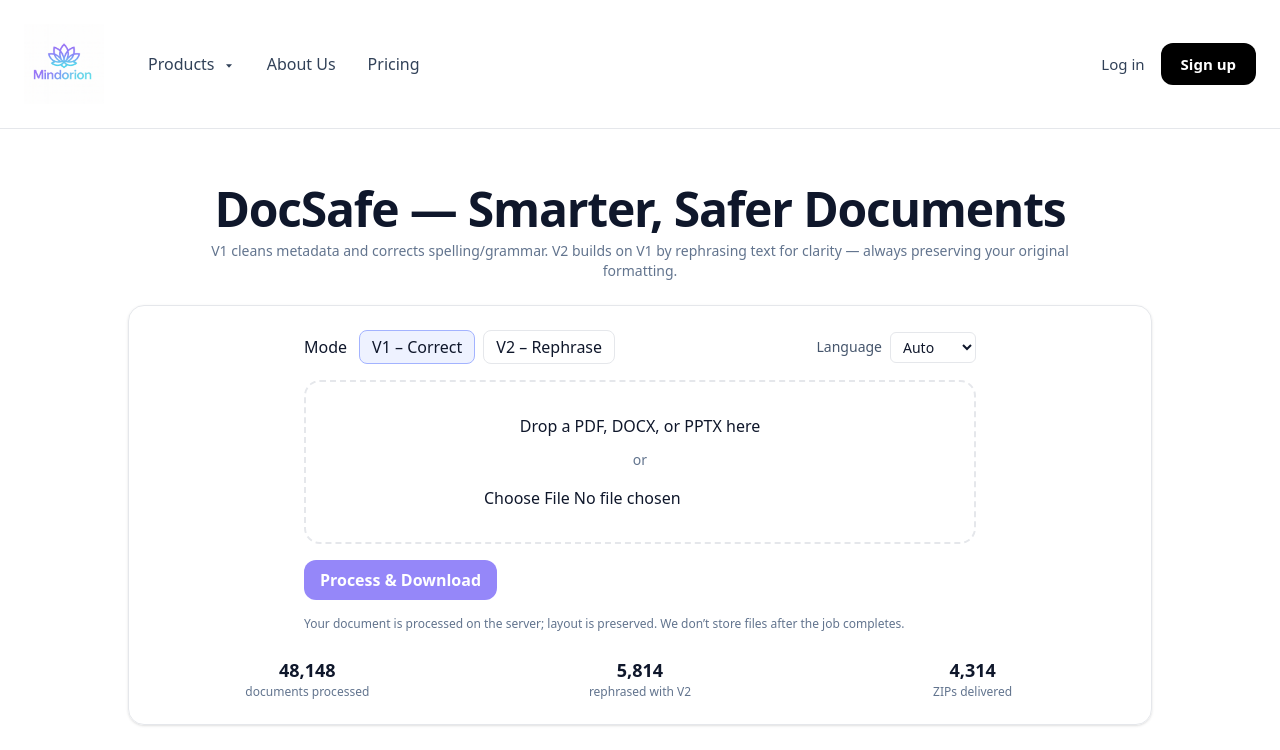
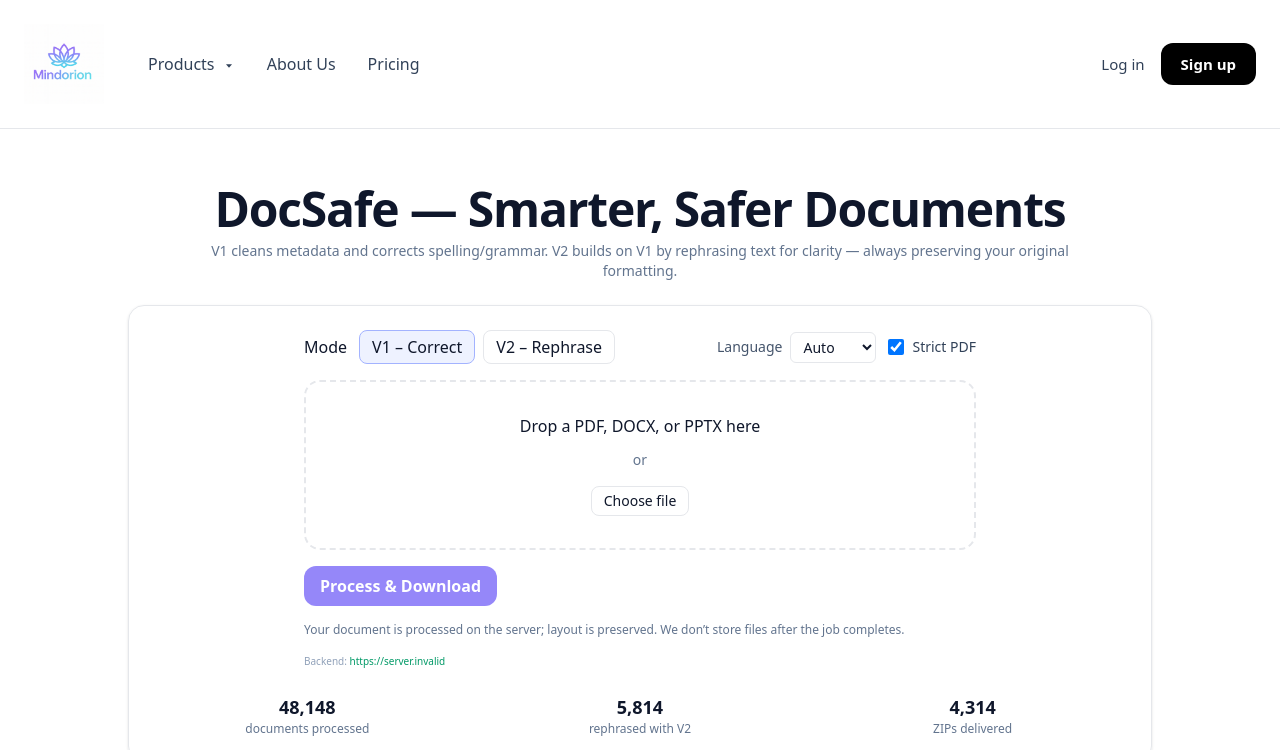
Before and after one commit to Docsafecompany/nextjs-enterprise-mindorion, a Next.js app: page /products/docsafe in a window 1280 px wide. Shown: the top 750 px of the page. Built offline with nearby package versions, Linux system fonts and the light colour scheme; no server answers.

Commit message:
chore: trigger redeploy

```diff
--- a/app/components/DocSafeUploader.tsx
+++ b/app/components/DocSafeUploader.tsx
@@ -3,10 +3,13 @@ import * as React from "react";
 
 type Mode = "correct" | "rephrase";
 
+const BACKEND = process.env.NEXT_PUBLIC_BACKEND_URL || ""; // e.g. https://docsafe-backend-beta-1.onrender.com
+
 export default function DocSafeUploader() {
   const [file, setFile] = React.useState<File | null>(null);
   const [mode, setMode] = React.useState<Mode>("correct");
-  const [lang, setLang] = React.useState<string>("auto");
+  const [lang, setLang] = React.useState<string>("auto"); // pas utilisé par le backend (on le garde pour UI)
+  const [strictPdf, setStrictPdf] = React.useState<boolean>(true); // option backend
   const [busy, setBusy] = React.useState(false);
   const [error, setError] = React.useState<string | null>(null);
 
@@ -23,40 +26,45 @@ export default function DocSafeUploader() {
 
   async function handleProcess() {
     if (!file) return;
+    if (!BACKEND) {
+      setError("Missing NEXT_PUBLIC_BACKEND_URL on the frontend.");
+      return;
+    }
+
     setBusy(true);
     setError(null);
     try {
+      // === APPEL DIRECT AU BACKEND RENDER ===
+      const endpoint = `${BACKEND}/${mode === "rephrase" ? "clean-v2" : "clean"}`;
+
       const fd = new FormData();
-      fd.set("file", file);
-      fd.set("mode", mode);
-      fd.set("lang", lang);
+      fd.append("file", file);                 // le backend attend "file"
+      fd.append("strictPdf", String(strictPdf)); // "true" | "false" (option PDF)
 
-      const res = await fetch("/api/docsafe", {
-        method: "POST",
-        body: fd,
-      });
+      const res = await fetch(endpoint, { method: "POST", body: fd });
 
       if (!res.ok) {
-        const msg = await res.text();
-        throw new Error(msg || "Processing failed");
+        const msg = await res.text().catch(() => "");
+        throw new Error(msg || `HTTP ${res.status}`);
       }
 
-      // Cas FICHIER renvoyé par le proxy
+      // Réponse = ZIP binaire (docsafe_v1_result.zip / docsafe_v2_result.zip)
       const blob = await res.blob();
       const url = URL.createObjectURL(blob);
 
-      // Tente d’extraire un nom depuis Content-Disposition
+      // Nom de fichier par défaut si le header est absent
       const cd = res.headers.get("content-disposition") || "";
       const match = cd.match(/filename="([^"]+)"/);
-      const filename = match?.[1] || `docsafe_${mode}.${file.name.split(".").pop()}`;
+      const fallback = mode === "rephrase" ? "docsafe_v2_result.zip" : "docsafe_v1_result.zip";
+      const filename = match?.[1] || fallback;
 
       const a = document.createElement("a");
       a.href = url;
       a.download = filename;
+      document.body.appendChild(a);
       a.click();
+      a.remove();
       URL.revokeObjectURL(url);
-
-      // Cas JSON (jobId) → ici tu ferais un polling GET /api/docsafe?id=...
     } catch (e: any) {
       setError(e?.message ?? "Unknown error");
     } finally {
@@ -66,36 +74,56 @@ export default function DocSafeUploader() {
 
   return (
     <div className="mx-auto max-w-2xl space-y-4">
-      {/* Mode */}
-      <div className="flex items-center gap-3">
+      {/* Mode + Strict PDF */}
+      <div className="flex flex-wrap items-center gap-3">
         <label className="font-medium">Mode</label>
         <div className="flex items-center gap-2">
           <button
-            className={`rounded-lg border px-3 py-1 ${mode === "correct" ? "bg-indigo-50 border-indigo-300" : ""}`}
+            type="button"
+            className={`rounded-lg border px-3 py-1 ${
+              mode === "correct" ? "bg-indigo-50 border-indigo-300" : ""
+            }`}
             onClick={() => setMode("correct")}
           >
             V1 – Correct
           </button>
           <button
-            className={`rounded-lg border px-3 py-1 ${mode === "rephrase" ? "bg-indigo-50 border-indigo-300" : ""}`}
+            type="button"
+            className={`rounded-lg border px-3 py-1 ${
+              mode === "rephrase" ? "bg-indigo-50 border-indigo-300" : ""
+            }`}
             onClick={() => setMode("rephrase")}
           >
             V2 – Rephrase
           </button>
         </div>
-        <div className="ml-auto flex items-center gap-2">
+
+        <div className="ml-auto flex items-center gap-3">
+          {/* Lang reste visuel; non utilisé server-side */}
+          <div className="flex items-center gap-2">
             <label className="text-sm text-slate-600">Language</label>
             <select
               value={lang}
               onChange={(e) => setLang(e.target.value)}
               className="rounded-md border px-2 py-1 text-sm"
-            title="Processing language (when relevant)"
+              title="Processing language (UI only)"
             >
               <option value="auto">Auto</option>
               <option value="en">English</option>
               <option value="fr">French</option>
-            {/* ajoute d’autres codes si ton backend les prend */}
             </select>
+          </div>
+
+          {/* Strict PDF -> envoyé au backend */}
+          <label className="flex items-center gap-2 text-sm text-slate-700">
+            <input
+              type="checkbox"
+              className="h-4 w-4"
+              checked={strictPdf}
+              onChange={(e) => setStrictPdf(e.target.checked)}
+            />
+            Strict PDF
+          </label>
         </div>
       </div>
 
@@ -104,10 +132,21 @@ export default function DocSafeUploader() {
         onDragOver={(e) => e.preventDefault()}
         onDrop={onDrop}
         className="rounded-2xl border-2 border-dashed p-8 text-center"
+        onClick={() => (document.getElementById("docsafe-file") as HTMLInputElement)?.click()}
       >
         <p className="mb-3 font-medium">Drop a PDF, DOCX, or PPTX here</p>
         <p className="mb-4 text-sm text-slate-500">or</p>
-        <input type="file" accept=".pdf,.doc,.docx,.ppt,.pptx" onChange={onPick} />
+        <input id="docsafe-file" type="file" accept=".pdf,.doc,.docx,.ppt,.pptx" onChange={onPick} className="hidden" />
+        <button
+          type="button"
+          className="rounded-lg border px-3 py-1 text-sm hover:bg-slate-50"
+          onClick={(e) => {
+            e.stopPropagation();
+            (document.getElementById("docsafe-file") as HTMLInputElement)?.click();
+          }}
+        >
+          Choose file
+        </button>
         {file && (
           <p className="mt-3 text-sm text-slate-600">
             Selected: <span className="font-medium">{file.name}</span>
@@ -118,6 +157,7 @@ export default function DocSafeUploader() {
       {/* Actions */}
       <div className="flex items-center gap-3">
         <button
+          type="button"
           disabled={!file || busy}
           onClick={handleProcess}
           className="rounded-xl bg-indigo-600 px-4 py-2 font-semibold text-white hover:bg-indigo-700 disabled:opacity-60"
@@ -130,6 +170,10 @@ export default function DocSafeUploader() {
       <p className="text-xs text-slate-500">
         Your document is processed on the server; layout is preserved. We don’t store files after the job completes.
       </p>
+
+      <p className="text-[10px] text-slate-400">
+        Backend: <span className={BACKEND ? "text-emerald-600" : "text-red-600"}>{BACKEND || "NEXT_PUBLIC_BACKEND_URL not set"}</span>
+      </p>
     </div>
   );
 }
```
Lines whose indentation alone changed are shown as unchanged.
